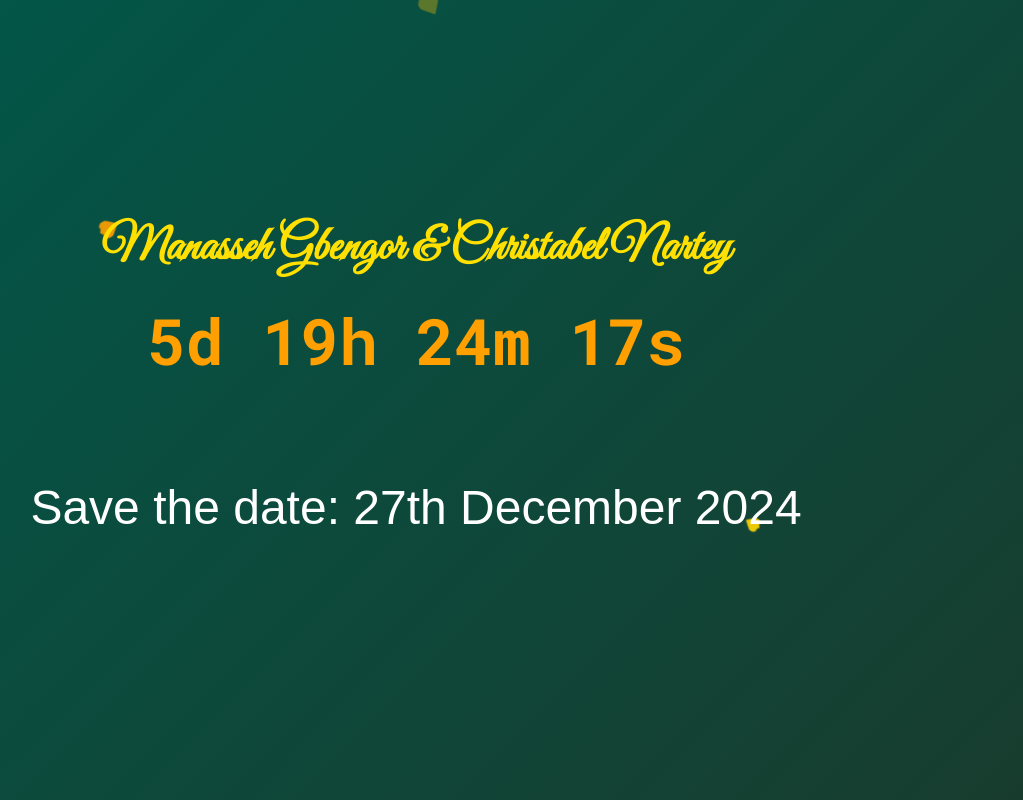
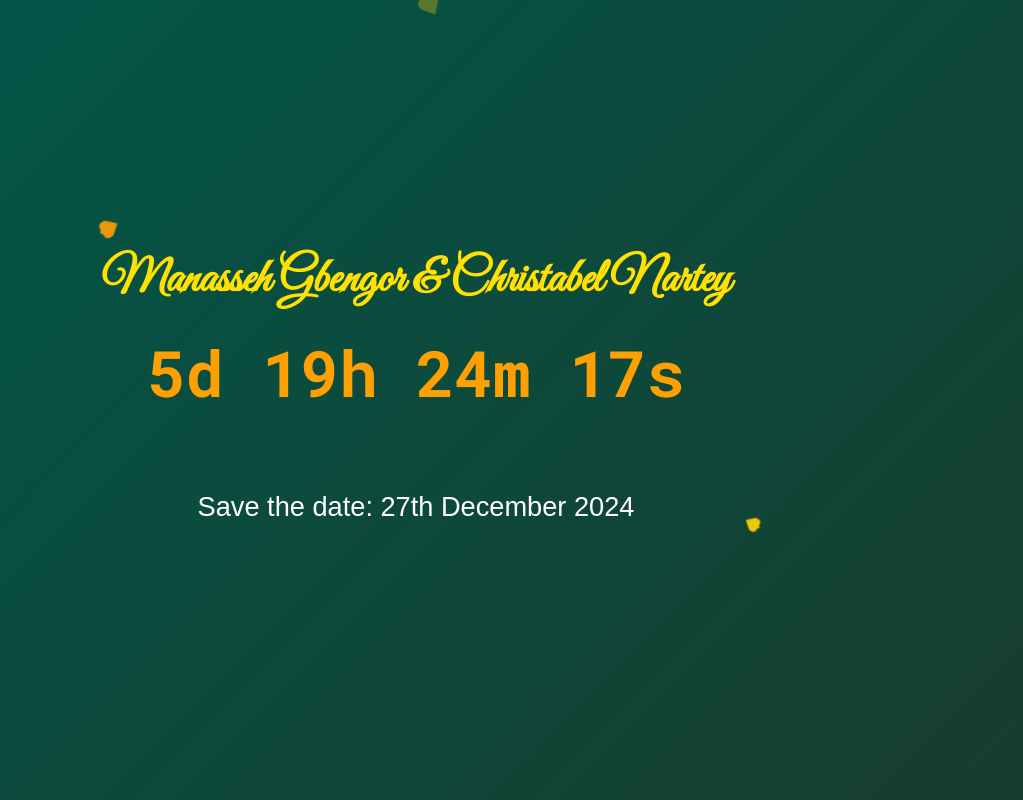
Before and after one commit to paren-thesis/Manaseh-Christabel, a plain HTML site: page index.html in a window 1280 px wide. Shown: the whole page, without its empty margins (224-1247 px from the left). Drawn offline with Linux system fonts and the light colour scheme.

Commit message:
Update index.html

```diff
--- a/index.html
+++ b/index.html
@@ -39,7 +39,7 @@
 
     footer {
       margin-top: 50px;
-      font-size: 3rem;
+      font-size: 1.7rem;
       color: #fff;
       z-index: 10;
     }
```
